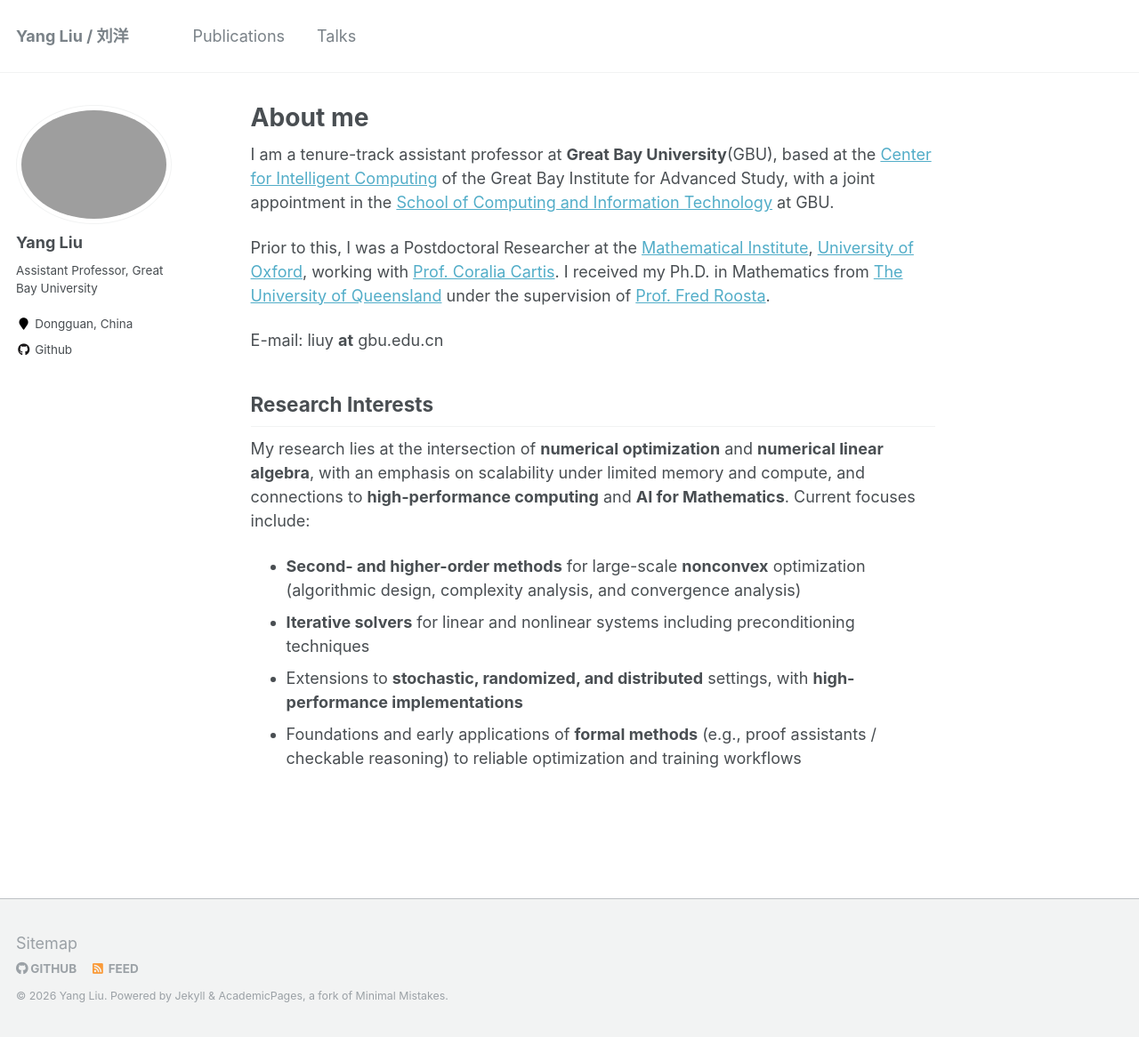
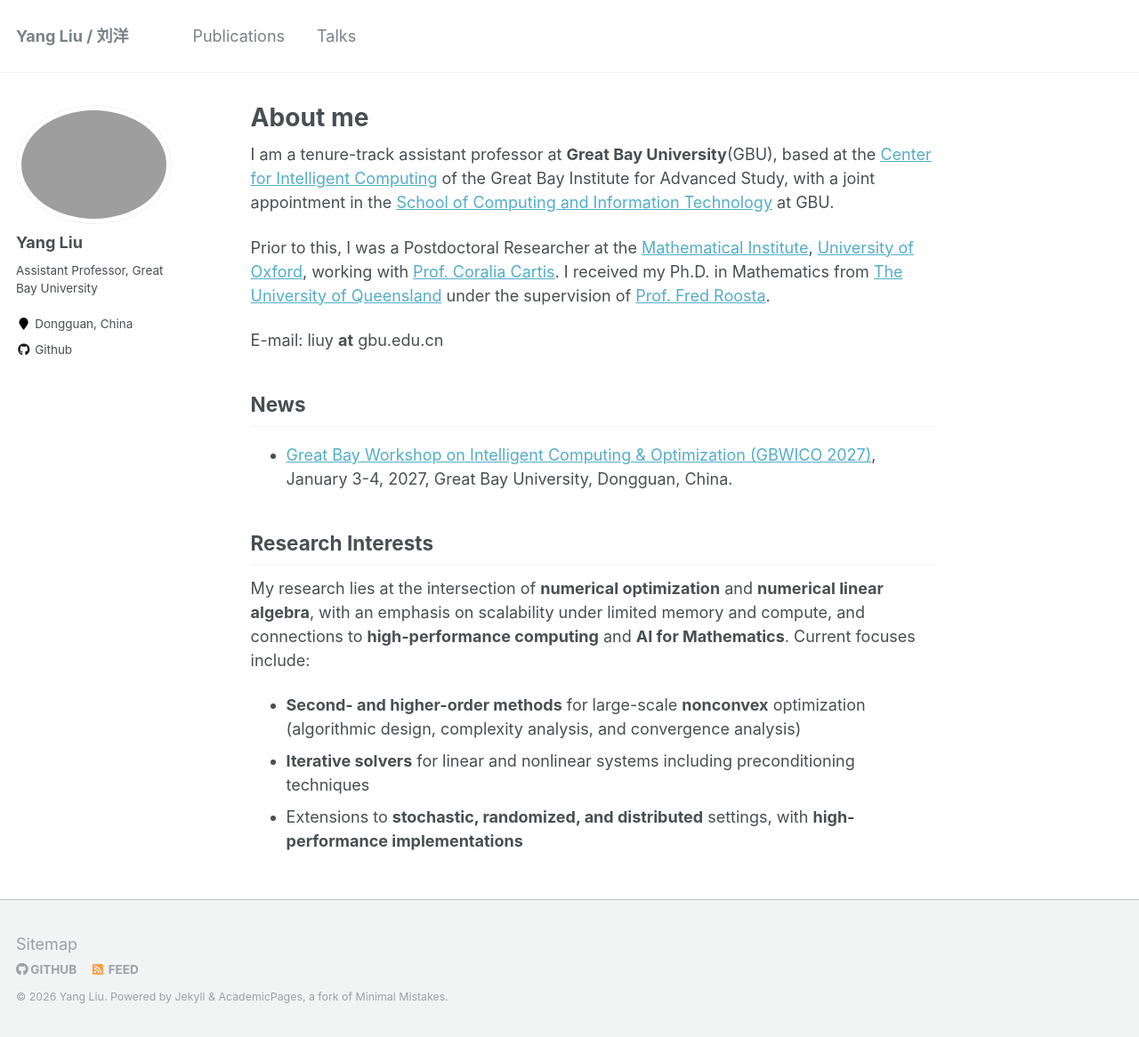
Before and after one commit to yangliu-op/yangliu-op.github.io, a Jekyll site: the page built from _pages/about.md, in a window 1280 px wide and 1166 px high. Shown: the whole window at 89% size. Built offline with Jekyll 4.4.1, drawn with Linux system fonts in a browser that asks for light colours.

Commit message:
List sidebar links without Follow button; add News; drop CV page and formal methods line
- Sidebar: remove the Follow button. The links are always listed; on
  narrow screens they form a row below the avatar and name. The sticky
  sidebar still starts at the $large breakpoint (57.8125em), now read
  with matchMedia in _main.js and the matching spot in main.min.js.
- About: add a News section linking GBWICO 2027 (January 3-4, 2027);
  remove the formal methods research interest.
- Remove the AcademicPages placeholder CV page (/cv/, /resume).

```diff
--- a/_includes/author-profile.html
+++ b/_includes/author-profile.html
@@ -20,7 +20,6 @@
   </div>
 
   <div class="author__urls-wrapper">
-    <button class="btn btn--inverse">Follow</button>
     <ul class="author__urls social-icons">
       {% if author.location %}
         <li><i class="fa fa-fw fa-map-marker" aria-hidden="true"></i> {{ author.location }}</li>
--- a/_pages/about.md
+++ b/_pages/about.md
@@ -14,10 +14,13 @@ Prior to this, I was a Postdoctoral Researcher at the [Mathematical Institute](h
 
 E-mail: liuy **at** gbu.edu.cn
 
+News
+----
+- [Great Bay Workshop on Intelligent Computing & Optimization (GBWICO 2027)](https://yangliu-op.github.io/gbwico2027/), January 3-4, 2027, Great Bay University, Dongguan, China.
+
 Research Interests
 ----
 My research lies at the intersection of **numerical optimization** and **numerical linear algebra**, with an emphasis on scalability under limited memory and compute, and connections to **high-performance computing** and **AI for Mathematics**. Current focuses include:
 - **Second- and higher-order methods** for large-scale **nonconvex** optimization (algorithmic design, complexity analysis, and convergence analysis)
 - **Iterative solvers** for linear and nonlinear systems including preconditioning techniques
 - Extensions to **stochastic, randomized, and distributed** settings, with **high-performance implementations**
-- Foundations and early applications of **formal methods** (e.g., proof assistants / checkable reasoning) to reliable optimization and training workflows
--- a/_sass/_sidebar.scss
+++ b/_sass/_sidebar.scss
@@ -132,7 +132,8 @@
 
 .author__urls-wrapper {
   position: relative;
-  display: table-cell;
+  // no Follow button: on narrow screens the links form their own row below the avatar and name
+  display: block;
   vertical-align: middle;
   font-family: $sans-serif;
   z-index: 10;
@@ -159,65 +160,28 @@
 }
 
 .author__urls {
-  display: none;
-  position: absolute;
-  right: 0;
-  margin-top: 15px;
-  padding: 10px;
+  // always listed (formerly a drop-down opened by the Follow button on narrow screens)
+  display: block;
+  position: relative;
+  margin: 0;
+  padding: 0;
   list-style-type: none;
-  border: 1px solid $border-color;
+  border: 0;
   border-radius: $border-radius;
-  background: #fff;
+  background: transparent;
   z-index: -1;
-  box-shadow: 0 0 10px rgba(#000, 0.25);
+  box-shadow: none;
   cursor: default;
-
-  @include breakpoint($large) {
-    display: block;
-    position: relative;
-    margin: 0;
-    padding: 0;
-    border: 0;
-    background: transparent;
-    box-shadow: none;
-  }
-
-  &:before {
-    display: block;
-    content: "";
-    position: absolute;
-    top: -11px;
-    left: calc(50% - 10px);
-    width: 0;
-    border-style: solid;
-    border-width: 0 10px 10px;
-    border-color: $border-color transparent;
-    z-index: 0;
-
-    @include breakpoint($large) {
-      display: none;
-    }
-  }
-
-  &:after {
-    display: block;
-    content: "";
-    position: absolute;
-    top: -10px;
-    left: calc(50% - 10px);
-    width: 0;
-    border-style: solid;
-    border-width: 0 10px 10px;
-    border-color: #fff transparent;
-    z-index: 1;
-
-    @include breakpoint($large) {
-      display: none;
-    }
-  }
 
   li {
     white-space: nowrap;
+    display: inline-block;
+    margin-right: 1em;
+
+    @include breakpoint($large) {
+      display: list-item;
+      margin-right: 0;
+    }
   }
 
   a {
```
Also changed, not shown: _pages/cv.md (deleted, +0 -59 lines), assets/js/_main.js (+3 -7 lines), assets/js/main.min.js.
